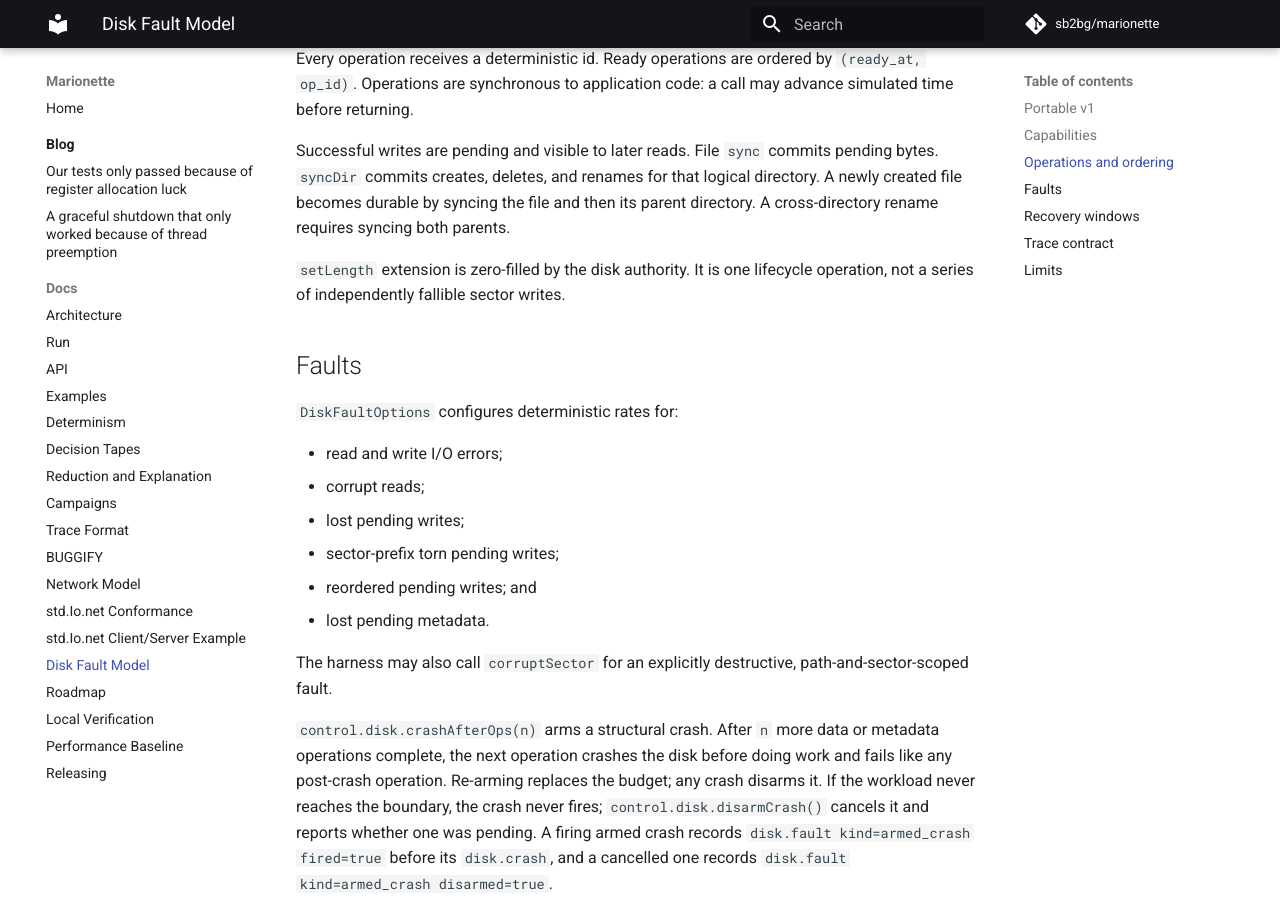
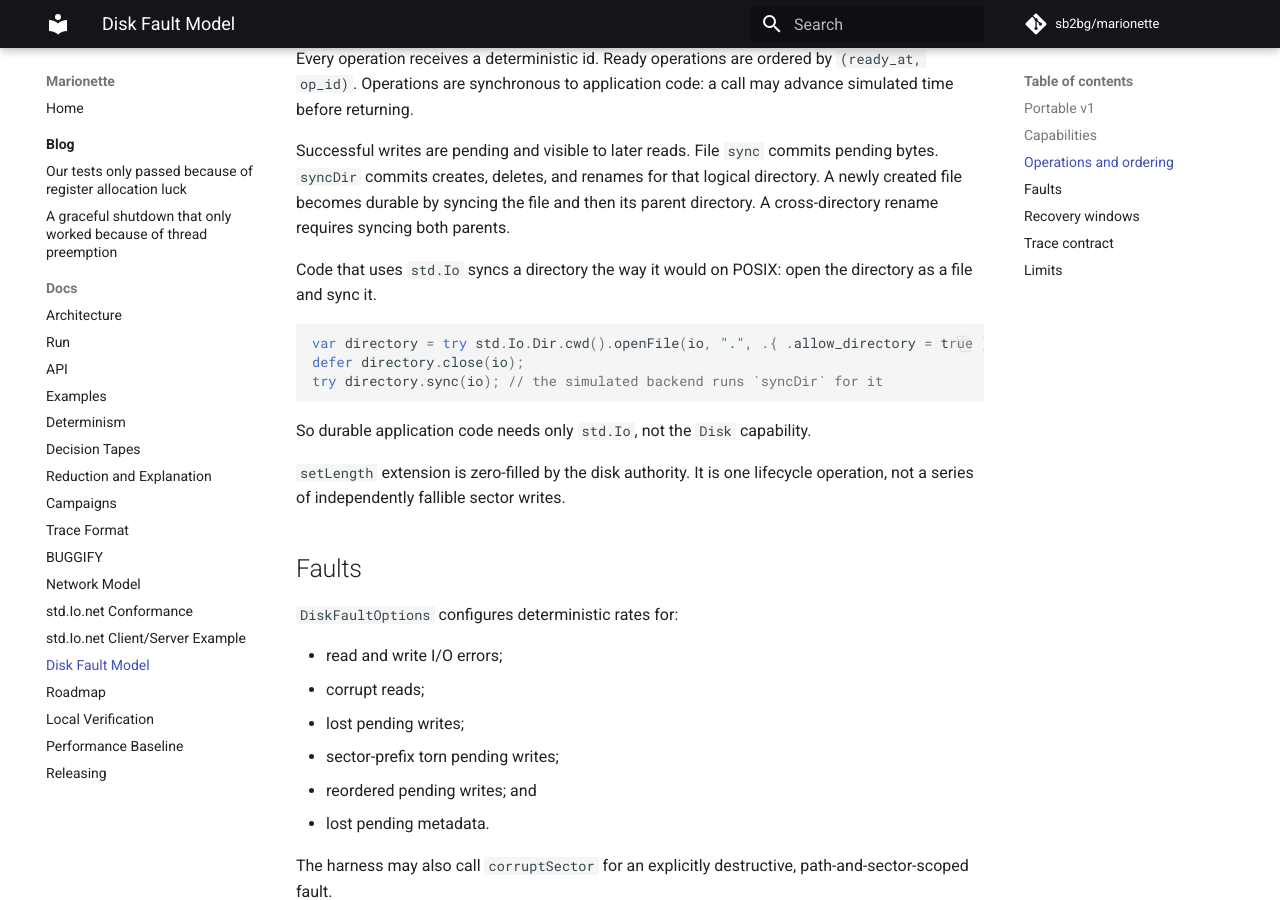
Before and after one commit to sb2bg/marionette, an MkDocs documentation site: the page built from docs/disk-fault-model.md, in a window 1280 px wide and 900 px high, scrolled down 1530 px. Built offline with MkDocs 1.6.1 and Material for MkDocs 9.7.7, drawn with Linux system fonts in a browser that asks for light colours; comment, search, counter and statistics services are not loaded.

Commit message:
Document and test directory sync through std.Io
Opening a directory with allow_directory and syncing it already runs the
simulated disk's syncDir, but only a trace event was tested and nothing
documented it, so durable code reached for the Disk capability to sync
directories. Test the contract across a crash that loses all unsynced
metadata and document the idiom.

````diff
--- a/docs/disk-fault-model.md
+++ b/docs/disk-fault-model.md
@@ -67,6 +67,17 @@ Successful writes are pending and visible to later reads. File `sync` commits
 pending bytes. `syncDir` commits creates, deletes, and renames for that logical
 directory. A newly created file becomes durable by syncing the file and then
 its parent directory. A cross-directory rename requires syncing both parents.
+
+Code that uses `std.Io` syncs a directory the way it would on POSIX: open the
+directory as a file and sync it.
+
+```zig
+var directory = try std.Io.Dir.cwd().openFile(io, ".", .{ .allow_directory = true });
+defer directory.close(io);
+try directory.sync(io); // the simulated backend runs `syncDir` for it
+```
+
+So durable application code needs only `std.Io`, not the `Disk` capability.
 
 `setLength` extension is zero-filled by the disk authority. It is one
 lifecycle operation, not a series of independently fallible sector writes.
````
Also changed, not shown: CHANGELOG.md (+3 -0 lines), 1 other file.
